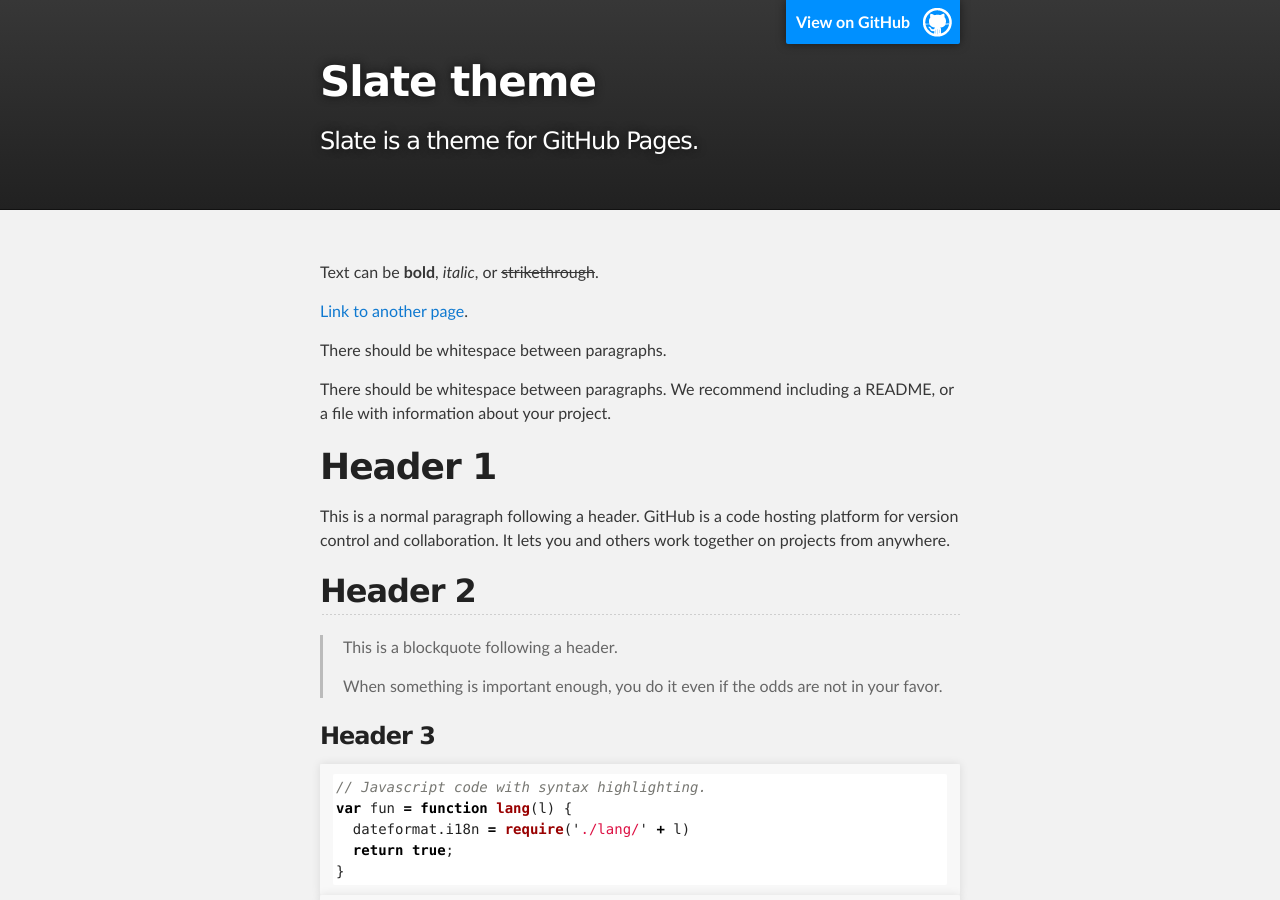
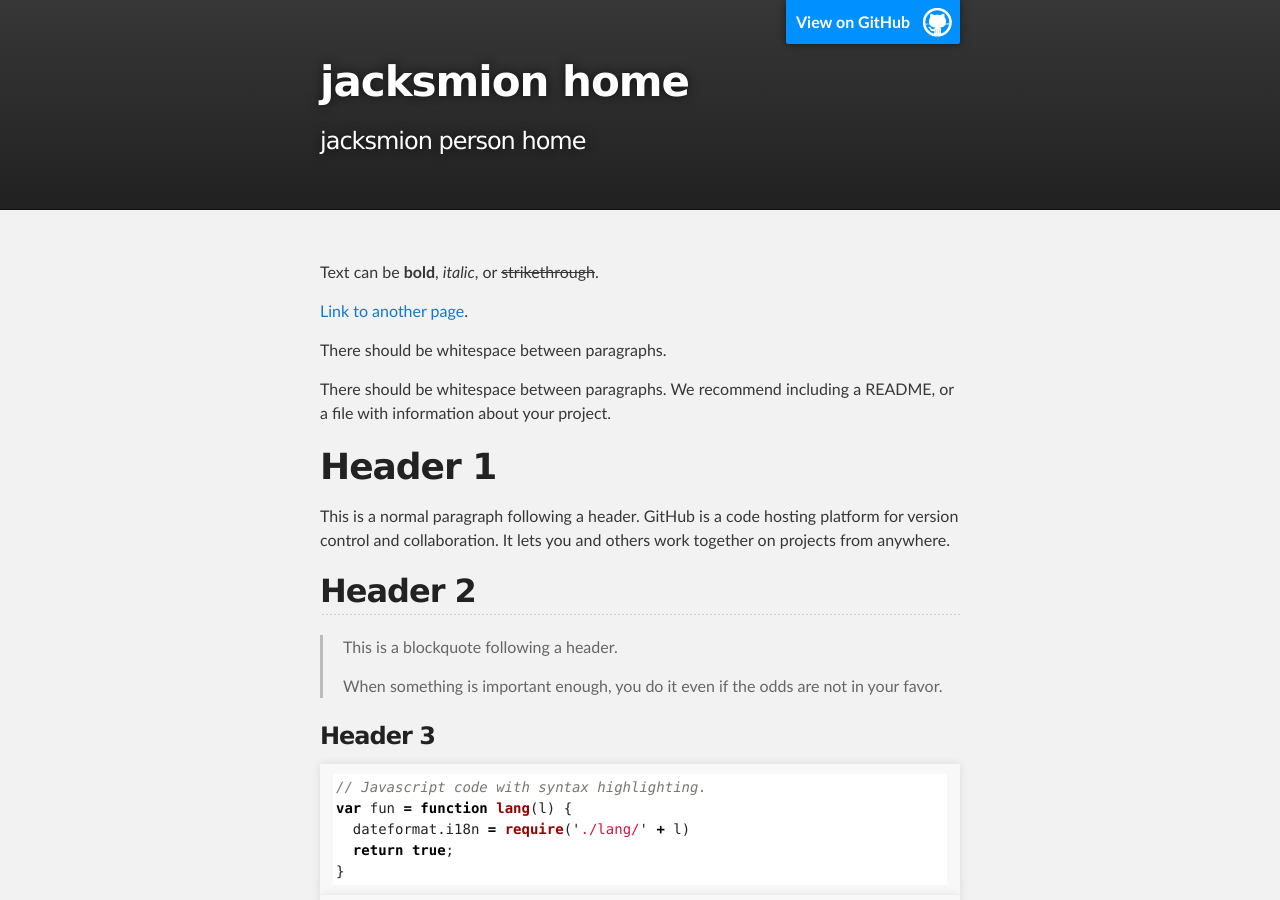
Before and after one commit to jacksmion/jacksmion.github.io, a Jekyll site: the page built from index.md, in a window 1280 px wide and 900 px high. Built offline with Jekyll 4.4.1, drawn with Linux system fonts in a browser that asks for light colours.

Commit message:
Update _config.yml

```diff
--- a/_config.yml
+++ b/_config.yml
@@ -1,5 +1,5 @@
-title: Slate theme
-description: Slate is a theme for GitHub Pages.
+title: jacksmion home
+description: jacksmion person home
 show_downloads: false
 google_analytics:
 theme: jekyll-theme-slate
```
